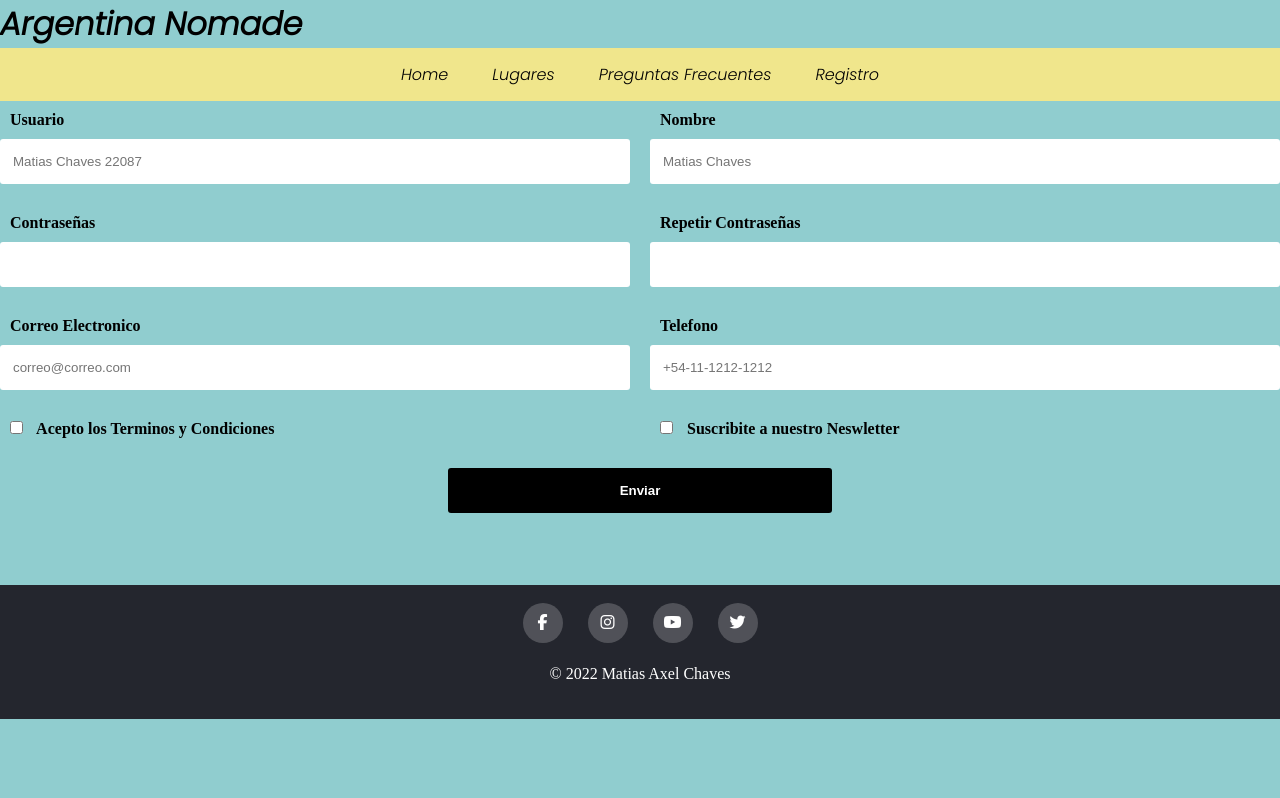
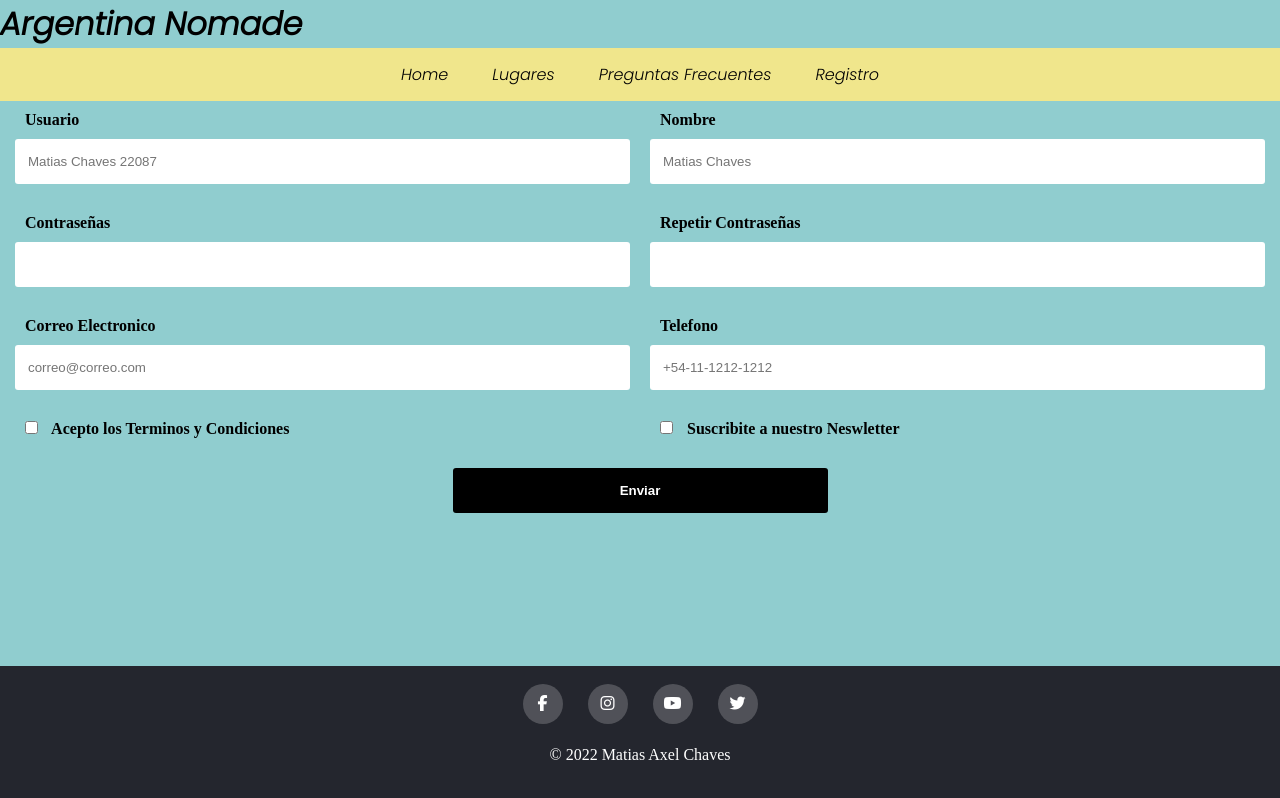
Before and after one commit to matiaschaves01/2022-04-CodoACodo, a plain HTML site: page Expediciones.html in a window 1280 px wide. Drawn offline with Linux system fonts and the light colour scheme.

Commit message:
agrego espaciador con flex grow corrijo main en registro.html

```diff
--- a/Expediciones.html
+++ b/Expediciones.html
@@ -1,5 +1,6 @@
 <!DOCTYPE html>
 <html lang="en">
+
 <head>
    <meta charset="UTF-8">
    <meta http-equiv="X-UA-Compatible" content="IE=edge">
@@ -7,16 +8,16 @@
    <title>Registro</title>
    <link rel="stylesheet" href="style.css">
    <script src="https://kit.fontawesome.com/590d131412.js" crossorigin="anonymous"></script>
-
+   <script src="./registro.js"></script>
 </head>
 
 <body>
+   <div class="grid-container">
       <header>
          <h1>Argentina Nomade</h1>
 
          <Nav>
-     <ul class="menu" >
-
+            <ul class="menu">
                <li> <a href="index.html">Home</a> </li>
                <li> <a href="Lugares.html">Lugares</a> </li>
                <li> <a href="QuienesSomos.html">Preguntas Frecuentes</a> </li>
@@ -24,21 +25,18 @@
             </ul>
          </Nav>
       </header>
-<main>
-
-
-
+      <main class="registro-main">
          <form action="" class="formulario" id="formulario">
-
             <div class="formulario_grupo" id="grupo_usuario">
                <label for="usuario" class="formulario_label">Usuario</label>
                <div class="formulario_grupo-input">
-                   <input type="text" class="formulario_input" name="usuario" id="usuario" placeholder="Matias Chaves 22087">
+                  <input type="text" class="formulario_input" name="usuario" id="usuario"
+                     placeholder="Matias Chaves 22087">
                   <i class=" formulario_validacion_estado fa-solid fa-circle"></i>
                </div>
-                   <p class=" formulario_input-error">El usuario tiene que ser de 4 a 16 digitos y solo puede contener numero,letras y guion bajo.</p>
+               <p class=" formulario_input-error">El usuario tiene que ser de 4 a 16 digitos y solo puede contener
+                  numero,letras y guion bajo.</p>
             </div>
-
 
             <form action="" class="formulario" id="formulario">
 
@@ -48,7 +46,8 @@
                      <input type="text" class="formulario_input" name="nombre" id="nombre" placeholder="Matias Chaves">
                      <i class=" formulario_validacion_estado fa-solid fa-circle"></i>
                   </div>
-         <p class=" formulario_input-error">El usuario tiene que ser de 4 a 16 digitos y solo puede contener numero,letras y guion bajo.</p>
+                  <p class=" formulario_input-error">El usuario tiene que ser de 4 a 16 digitos y solo puede contener
+                     numero,letras y guion bajo.</p>
                </div>
 
 
@@ -82,10 +81,12 @@
                         <div class="formulario_grupo" id="grupo_correo">
                            <label for="correo" class="formulario_label">Correo Electronico</label>
                            <div class="formulario_grupo-input">
-             <input type="email" class="formulario_input" name="correo" id="nombre" placeholder="correo@correo.com">
+                              <input type="email" class="formulario_input" name="correo" id="nombre"
+                                 placeholder="correo@correo.com">
                               <i class=" formulario_validacion_estado fa-solid fa-circle"></i>
                            </div>
-         <p class=" formulario_input-error">El correo solo puede contener numero,letras y guion bajo.</p>
+                           <p class=" formulario_input-error">El correo solo puede contener numero,letras y guion bajo.
+                           </p>
                         </div>
 
 
@@ -94,10 +95,13 @@
                            <div class="formulario_grupo" id="grupo_telefono">
                               <label for="telefono" class="formulario_label">Telefono</label>
                               <div class="formulario_grupo-input">
-             <input type="number" class="formulario_input" name="telefono" id="telefono" placeholder="+54-11-1212-1212">
+                                 <input type="number" class="formulario_input" name="telefono" id="telefono"
+                                    placeholder="+54-11-1212-1212">
                                  <i class=" formulario_validacion_estado fa-solid fa-circle"></i>
                               </div>
-         <p class=" formulario_input-error">El telefono solo puede contener numeros y el maximo son 14 digitos.</p>
+                              <p class=" formulario_input-error">El telefono solo puede contener numeros y el maximo son
+                                 14
+                                 digitos.</p>
                            </div>
 
 
@@ -116,15 +120,22 @@
                            </div>
 
                            <div class="formulario_mensaje" id="formulario_mensaje">
-            <p><i class="fa-solid fa-triangle-exclamation"></i> <b>Error</b> Por favor rellene el formulario correctamente</p>
+                              <p><i class="fa-solid fa-triangle-exclamation"></i> <b>Error</b> Por favor rellene el
+                                 formulario correctamente</p>
                            </div>
                            <div class="formulario_grupo formulario_grupo-btn-enviar">
                               <button type="submit" class="formulario-btn">Enviar</button>
-               <p class="formulario_mensaje-exito" id="formulario_mensaje-exito">Formulario se envio exitosamente</p>
+                              <p class="formulario_mensaje-exito" id="formulario_mensaje-exito">Formulario se envio
+                                 exitosamente</p>
                            </div>
                         </form>
+                     </form>
+                  </form>
+               </form>
+            </form>
+         </form>
       </main>
-<br><br><br><br>
+      <div class="espaciador"></div>
       <footer class="footer">
          <div class="conteiner-pie">
             <div class="footer-col">
@@ -136,6 +147,7 @@
                </div>
                <p class="copyright">&copy; 2022 Matias Axel Chaves</p>
       </footer>
-    <script src="./registro.js"></script>
+   </div>
 </body>
+
 </html>
--- a/style.css
+++ b/style.css
@@ -35,6 +35,7 @@ body {
 .grid-container {
     display: flex;
     flex-direction: column;
+    height: 100vh;
 }
 
 .grid-container .espaciador {
@@ -467,3 +468,12 @@ header {
         grid-template-columns: 1fr;
     }
 }
+
+.espaciador {
+    flex-grow: 1;
+}
+
+.registro-main {
+    padding: 0 15px;
+    margin-bottom: 15px;
+}
```
Also changed, not shown: Lugares.html (+1 -2 lines). Lines whose indentation alone changed are shown as unchanged.
